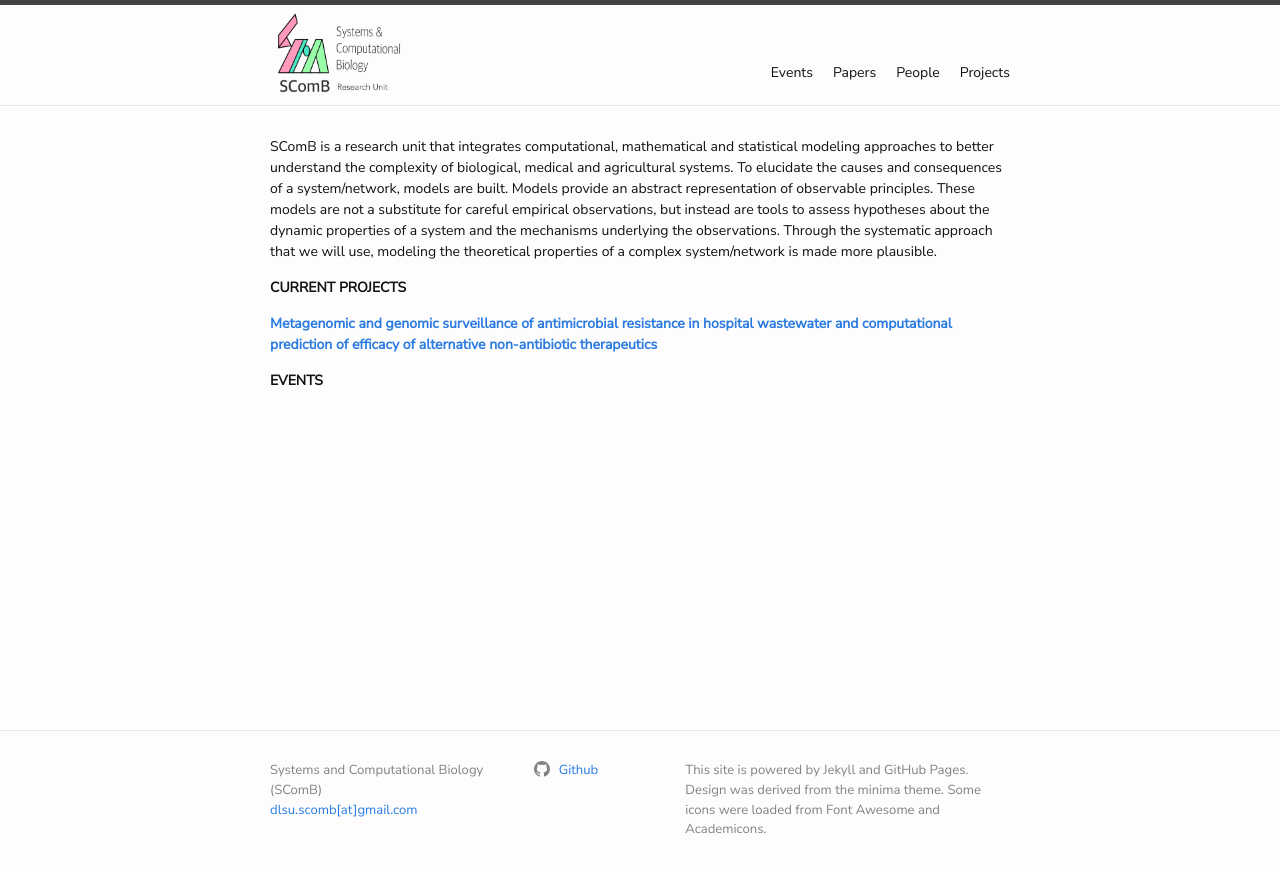
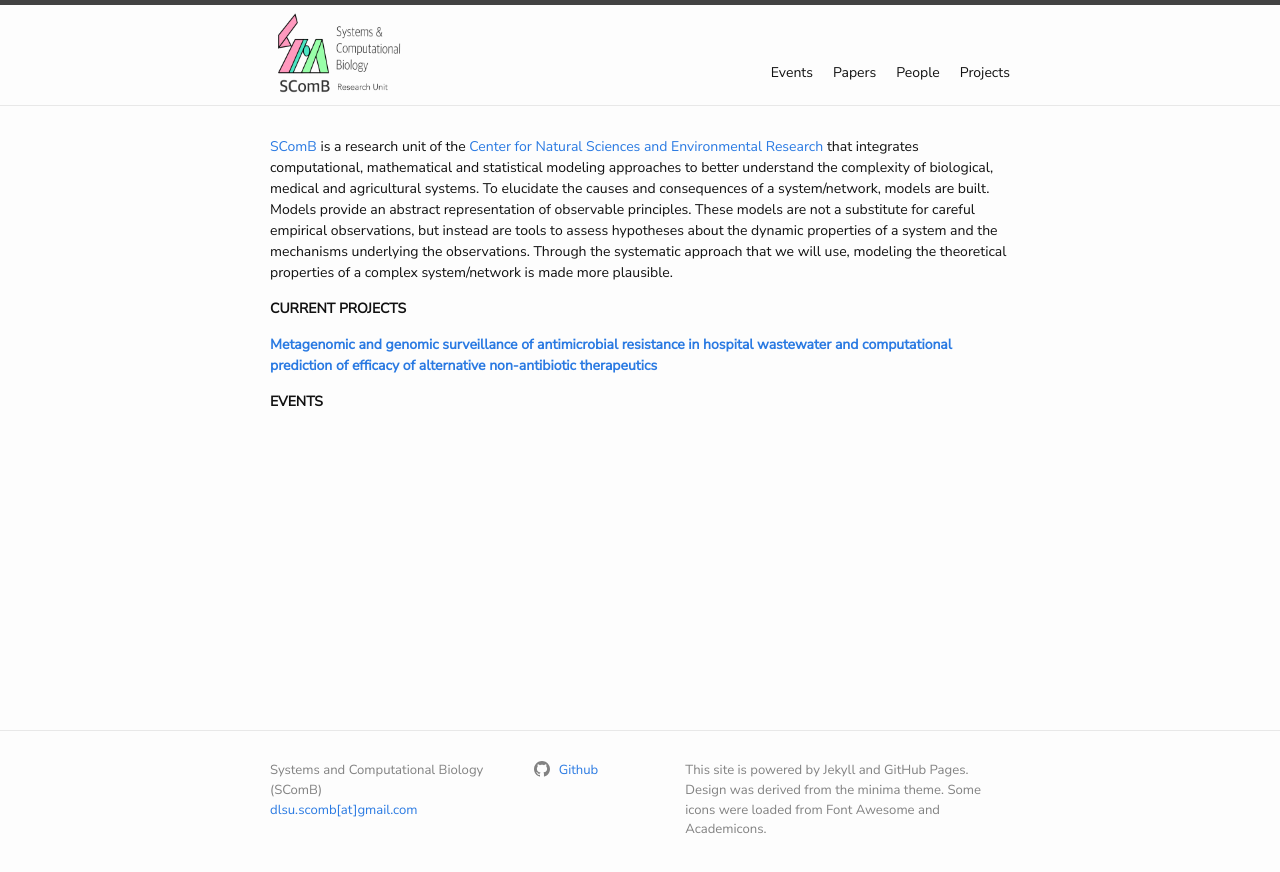
Before and after one commit to dlsu-scomb/dlsu-scomb.github.io, a Jekyll site: the page built from index.md, in a window 1280 px wide. Shown: the top 872 px of the page. Built offline with Jekyll 4.4.1, drawn with Linux system fonts in a browser that asks for light colours; nearby versions of some CDN libraries; a style sheet for code colours, icons or effects is not loaded.

Commit message:
Update index.md

```diff
--- a/index.md
+++ b/index.md
@@ -4,7 +4,7 @@
 
 layout: home
 ---
-SComB is a research unit that integrates computational, mathematical and statistical modeling approaches to better understand the complexity of biological, medical and agricultural systems. To elucidate the causes and consequences of a system/network, models are built. Models provide an abstract representation of observable principles. These models are not a substitute for careful empirical observations, but instead are tools to assess hypotheses about the dynamic properties of a system and the mechanisms underlying the observations. Through the systematic approach that we will use, modeling the theoretical properties of a complex system/network is made more plausible.
+[SComB](https://dlsu-scomb.github.io/) is a research unit of the [Center for Natural Sciences and Environmental Research](https://www.dlsu.edu.ph/research/research-centers/censer/?fbclid=IwAR2_ZT71u1OxhE9xfvIapV30DncFlfFUkhDu-uuX2Et4S7VO6peHvcDnyU8) that integrates computational, mathematical and statistical modeling approaches to better understand the complexity of biological, medical and agricultural systems. To elucidate the causes and consequences of a system/network, models are built. Models provide an abstract representation of observable principles. These models are not a substitute for careful empirical observations, but instead are tools to assess hypotheses about the dynamic properties of a system and the mechanisms underlying the observations. Through the systematic approach that we will use, modeling the theoretical properties of a complex system/network is made more plausible.
 
 **CURRENT PROJECTS**
 
```
